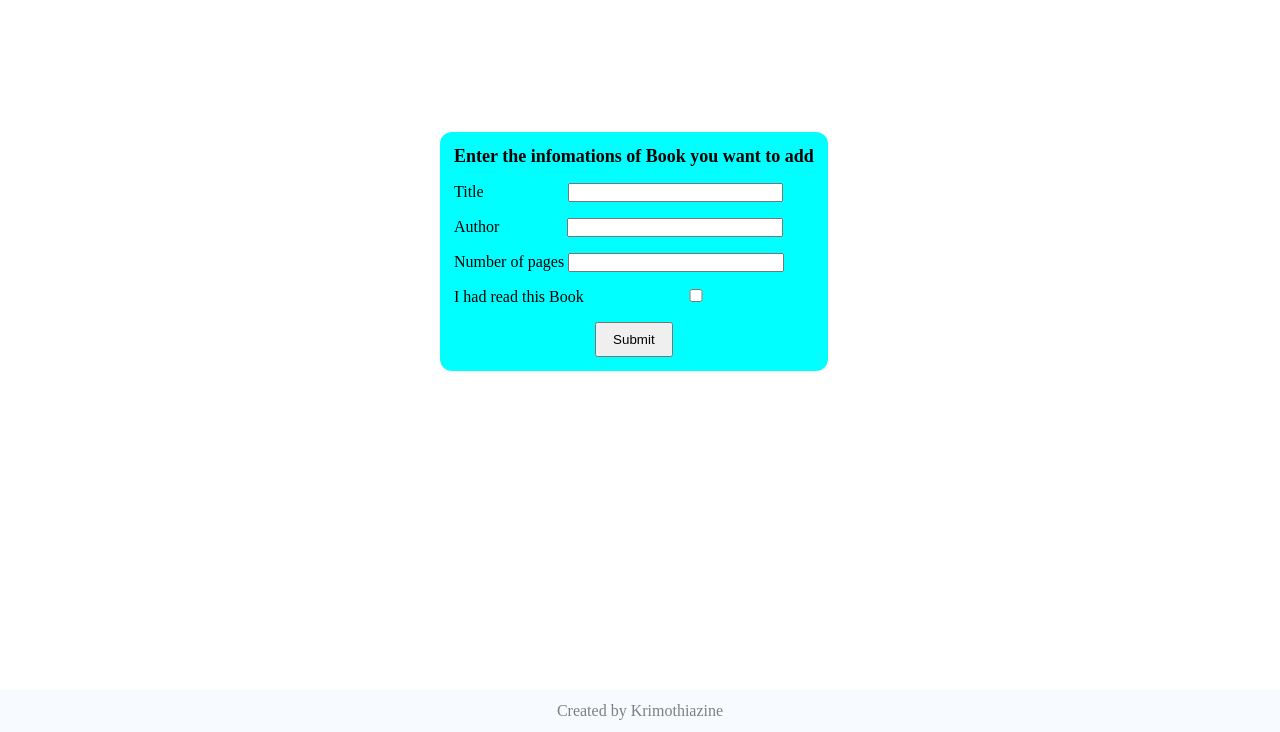
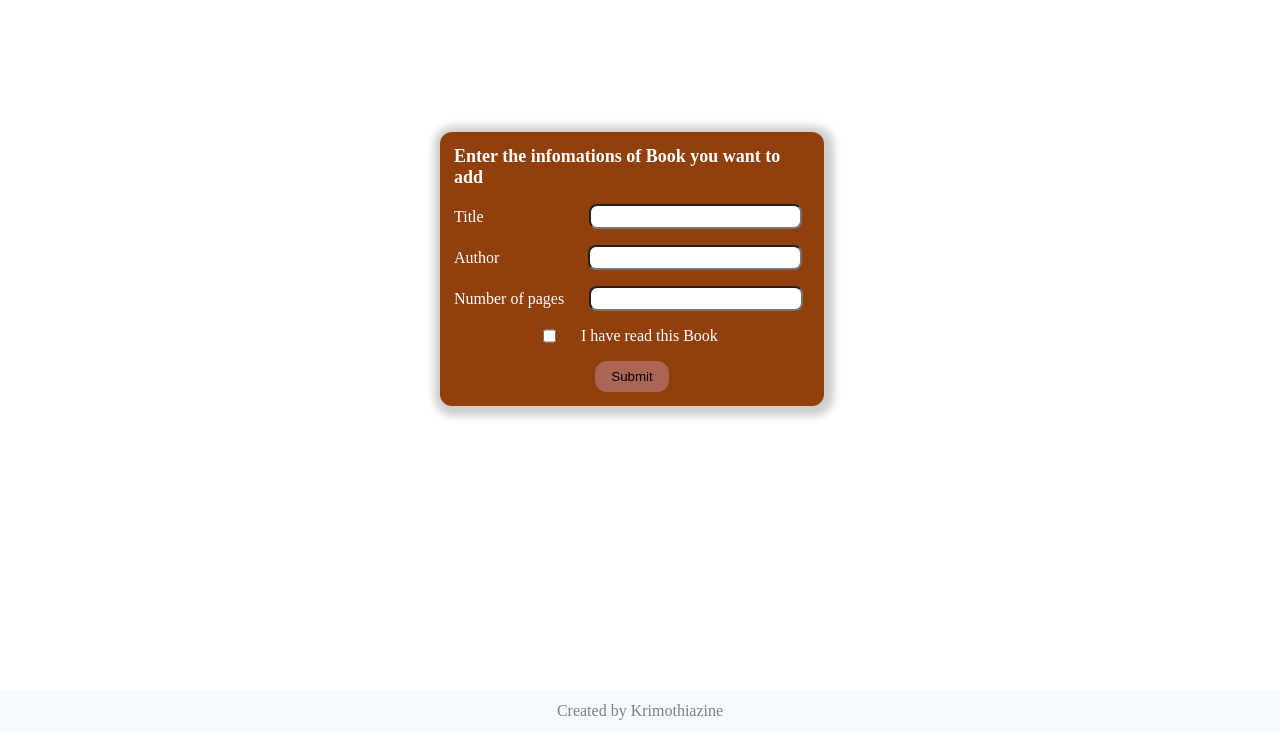
Before and after one commit to Abdelkrim-Saouchi/Library, a website: page index.html in a window 1280 px wide. Both pictures are taken after a click on the button "Add Book". Shown: the part 68-800 px from the top of the page. Drawn offline with Linux system fonts and the light colour scheme.

Commit message:
Inhence design

```diff
--- a/index.html
+++ b/index.html
@@ -33,8 +33,8 @@
           <input type="number" id="pages" name="pages" />
         </div>
         <div class="wrapper">
-          <label for="read">I had read this Book</label>
           <input type="checkbox" id="read" name="readStatus" value="Not read" />
+          <label for="read">I have read this Book</label>
         </div>
         <button type="submit">Submit</button>
       </form>
--- a/script.js
+++ b/script.js
@@ -102,6 +102,13 @@ function AddBookToDom(arr) {
   });
 }
 
+function clearForm() {
+  document.querySelector('#title').value = '';
+  document.querySelector('#author').value = '';
+  document.querySelector('#pages').value = '';
+  document.querySelector('#read').checked = false;
+}
+
 const addBtn = document.querySelector('#btn');
 const content = document.querySelector('.content');
 const modal = document.querySelector('.modal');
@@ -120,6 +127,7 @@ submitBtn.addEventListener('click', (e) => {
   AddBookToDom(myLibrary);
 
   displayFormModal('none', '1');
+  clearForm();
 });
 
 content.addEventListener('click', (e) => {
--- a/style.css
+++ b/style.css
@@ -50,10 +50,11 @@ h1 {
   color: white;
   text-align: center;
   background-color: #8f5346;
-  border-radius: 12px;
+  border-radius: 16px;
   display: flex;
   flex-direction: column;
   gap: 10px;
+  box-shadow: 2px 2px 5px 5px rgba(0, 0, 0, 0.2);
 }
 
 .card #read-status {
@@ -92,13 +93,15 @@ h1 {
 .modal {
   display: none;
   position: absolute;
-  width: max-content;
-  height: max-content;
-  background-color: aqua;
+  max-width: 30%;
+  min-height: 40;
+  background-color: #923f0e;
+  color: white;
   top: calc(50% - 200px);
   left: calc(50% - 200px);
   border-radius: 12px;
   padding: 14px 14px;
+  box-shadow: 2px 2px 8px 8px rgba(0, 0, 0, 0.2);
 }
 
 .modal p {
@@ -114,11 +117,23 @@ form {
 }
 
 form .wrapper {
-  /* flex-grow: 1; */
+  display: flex;
+  align-items: center;
+  gap: 25px;
 }
 
 .wrapper input {
   width: 60%;
+  height: 25px;
+  font-weight: 700;
+  padding-left: 10px;
+  border-radius: 8px;
+}
+
+.wrapper #read {
+  height: 14px;
+  margin-left: 25%;
+  flex-basis: content;
 }
 
 label[for='title'] {
@@ -131,4 +146,12 @@ label[for='author'] {
 button[type='submit'] {
   align-self: center;
   padding: 8px 16px;
+  border-radius: 12px;
+  border: 0;
+  outline: 0;
+  background-color: #ab6557;
 }
+
+button[type='submit']:is(:focus, :hover) {
+  background-color: #c98f83;
+}
```
